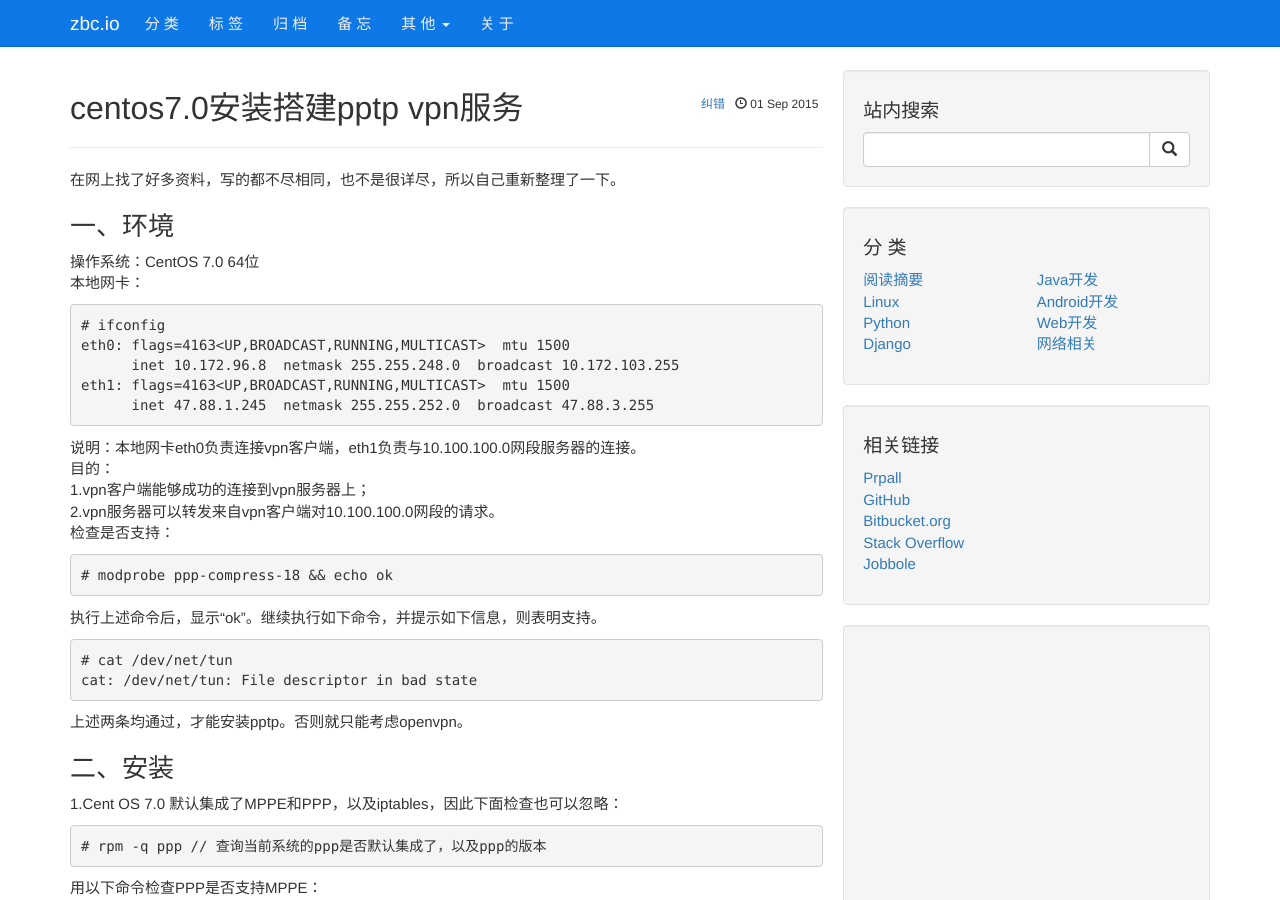
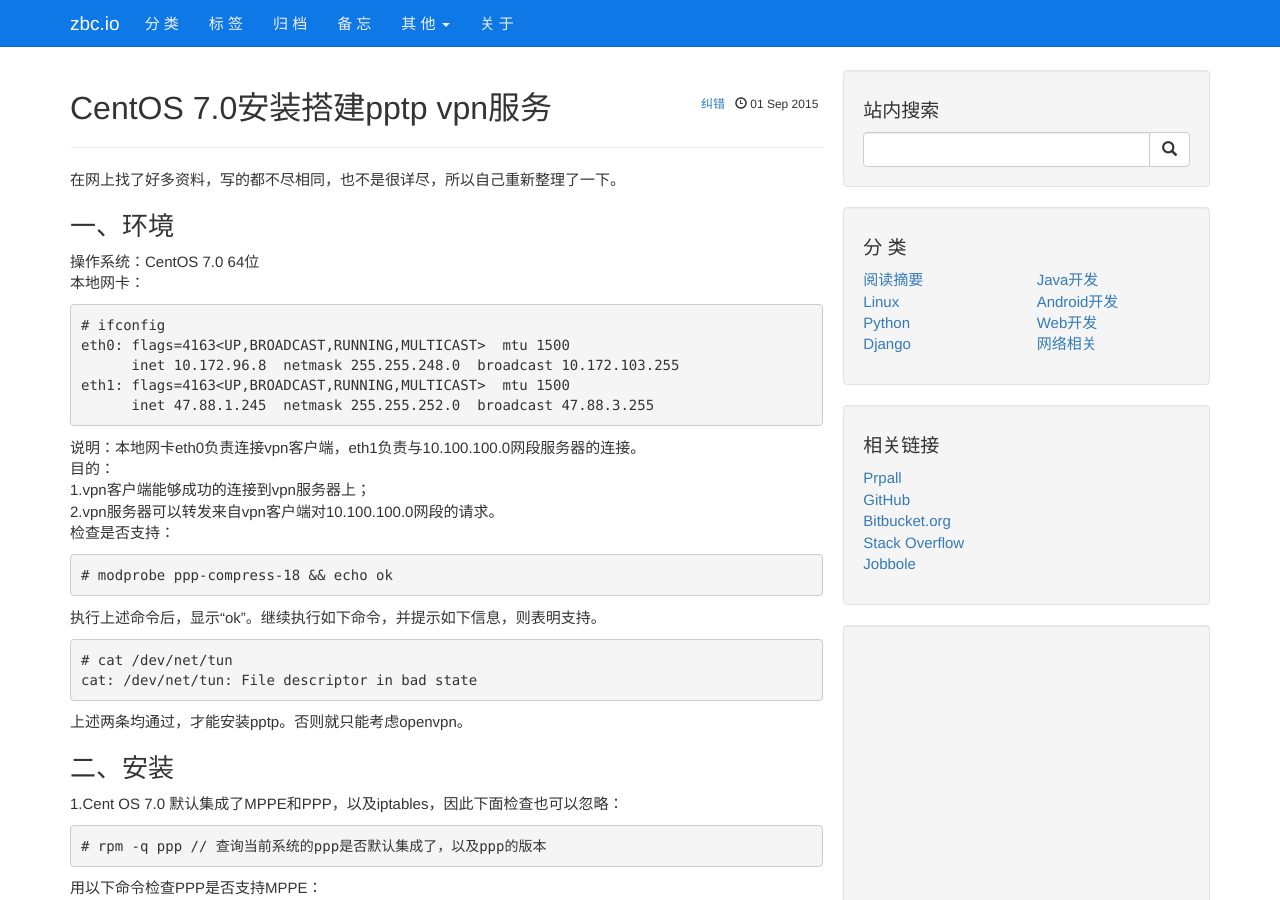
Before and after one commit to zbc0512/zbc0512.github.io, a Jekyll site: the page built from _posts/2015-09-01-linux-pptp-vpn.md, in a window 1280 px wide and 900 px high. Built offline with Jekyll 4.4.1, drawn with Linux system fonts in a browser that asks for light colours; nearby versions of some CDN libraries; library files that are not in the unit come from our copies; comment, search, counter and statistics services are not loaded.

Commit message:
Update 2015-09-01-linux-pptp-vpn.md

```diff
--- a/_posts/2015-09-01-linux-pptp-vpn.md
+++ b/_posts/2015-09-01-linux-pptp-vpn.md
@@ -1,7 +1,7 @@
 ---
 layout: post
 category: "linux"
-title: "centos7.0安装搭建pptp vpn服务"
+title: "CentOS 7.0安装搭建pptp vpn服务"
 tags: "Linux"
 ---
 
```
